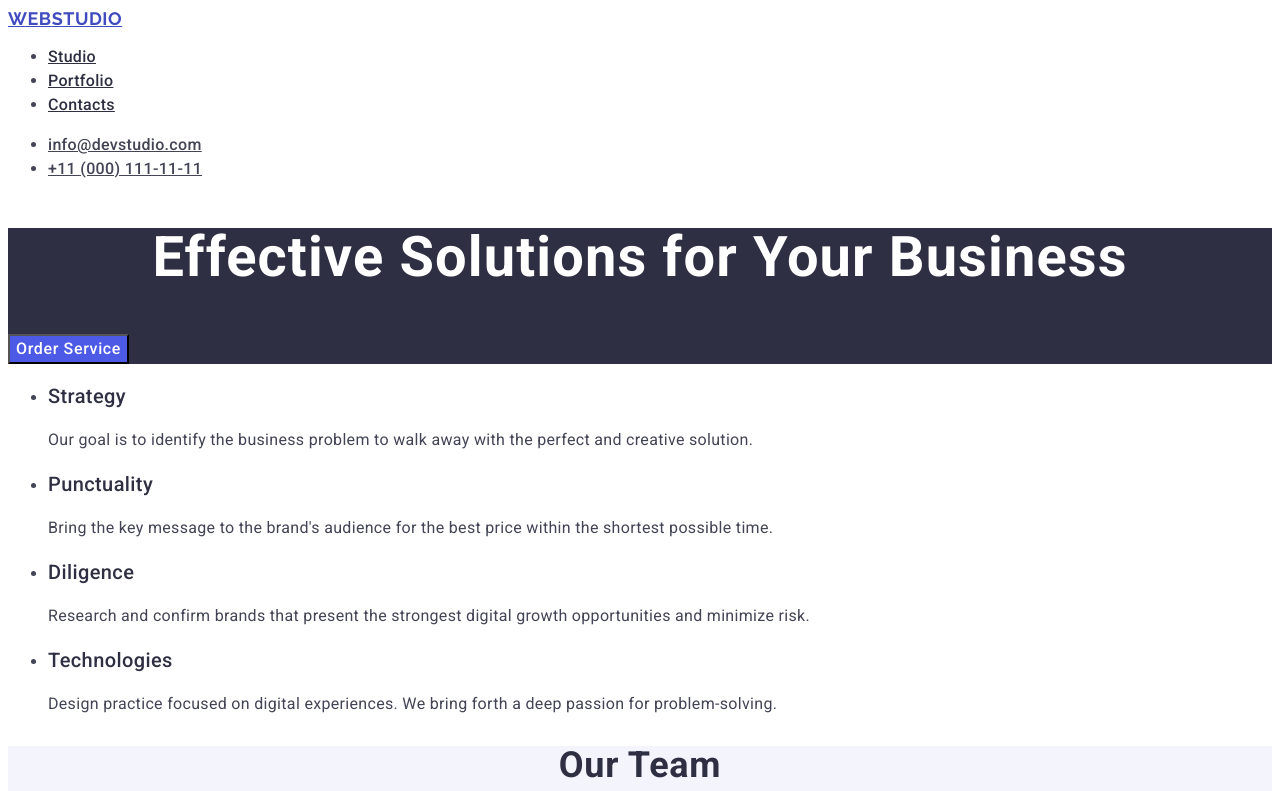
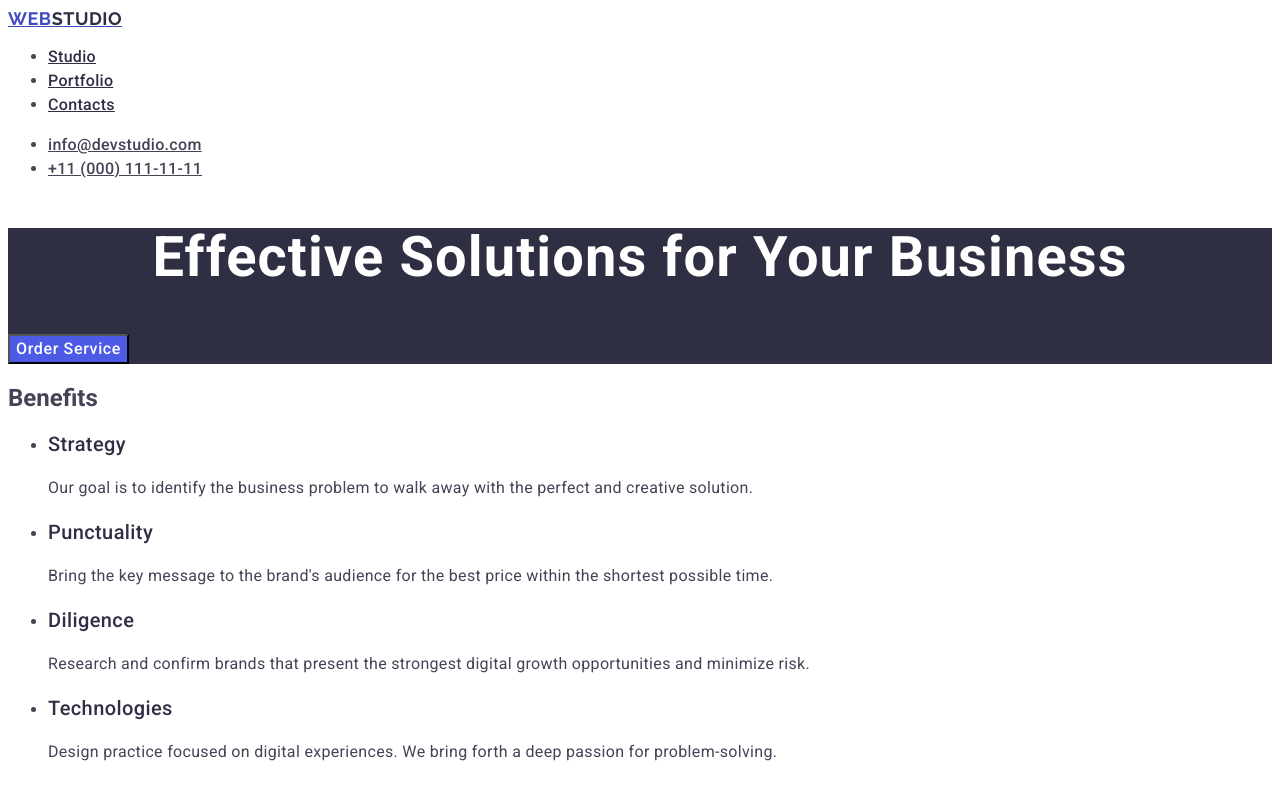
Before and after one commit to Galina-09/goit-markup-hw-02, a plain HTML site: page index.html in a window 1280 px wide. In both pictures the pointer is over the link 65 px from the left and 18 px from the top of the page. Shown: the top 791 px of the page. Drawn offline with Linux system fonts and the light colour scheme.

Commit message:
correctшщт errors

```diff
--- a/css/styles.css
+++ b/css/styles.css
@@ -31,9 +31,7 @@ body {
 }
 
 .logo:hover,
-.accent:hover,
-.logo:focus,
-.accent:focus {
+.logo:focus {
   color: var(--c-hover);
   cursor: pointer;
 }
--- a/index.html
+++ b/index.html
@@ -47,7 +47,7 @@
       </section>
       <!--Benefits section-Benefits section-->
       <section class="benefits-section">
-        <h2 class="benefits-title" hidden>Benefits</h2>
+        <h2 class="benefits-title">Benefits</h2>
         <ul>
           <li class="benefits-li">
             <h3 class="benefits-h3">Strategy</h3>
```
